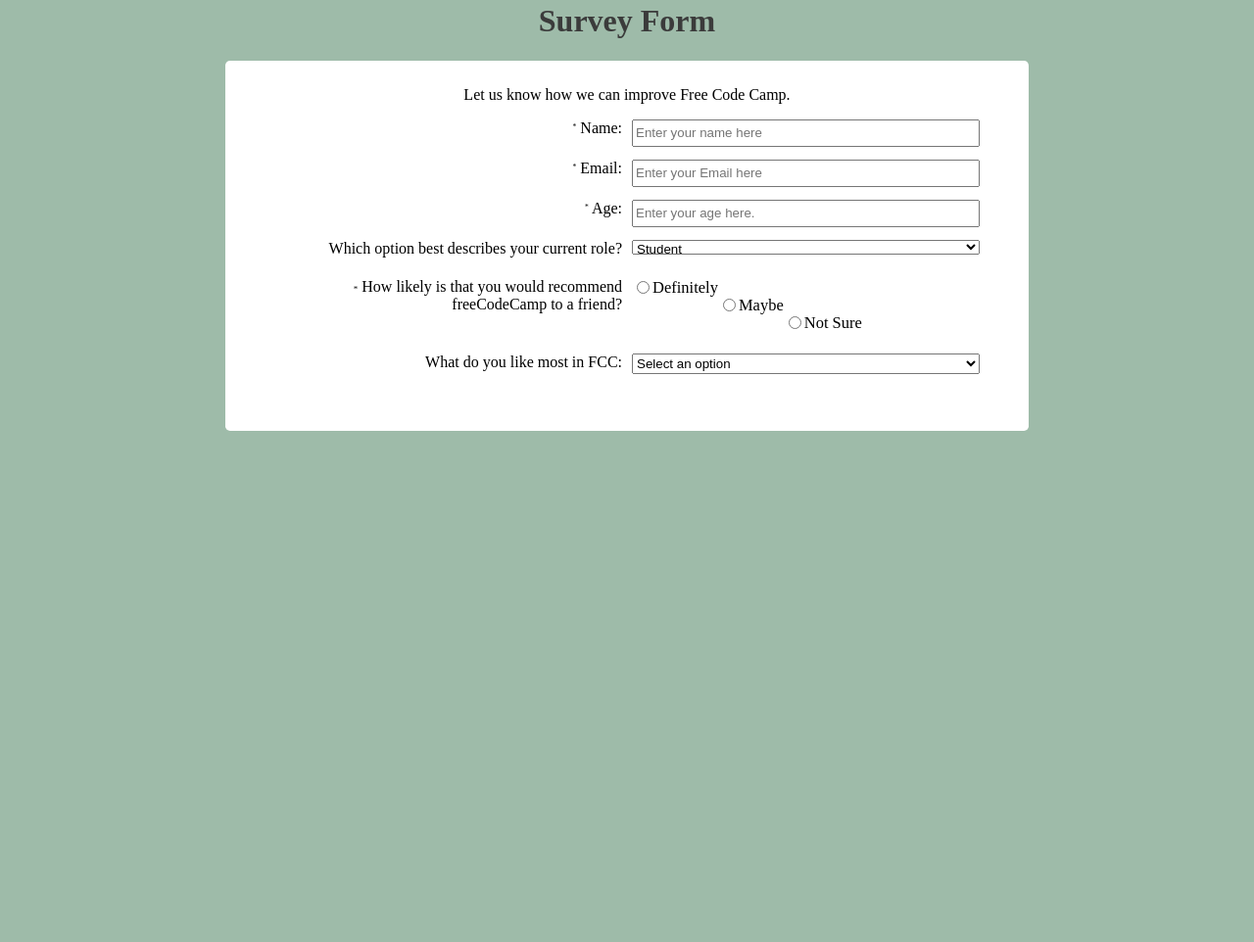
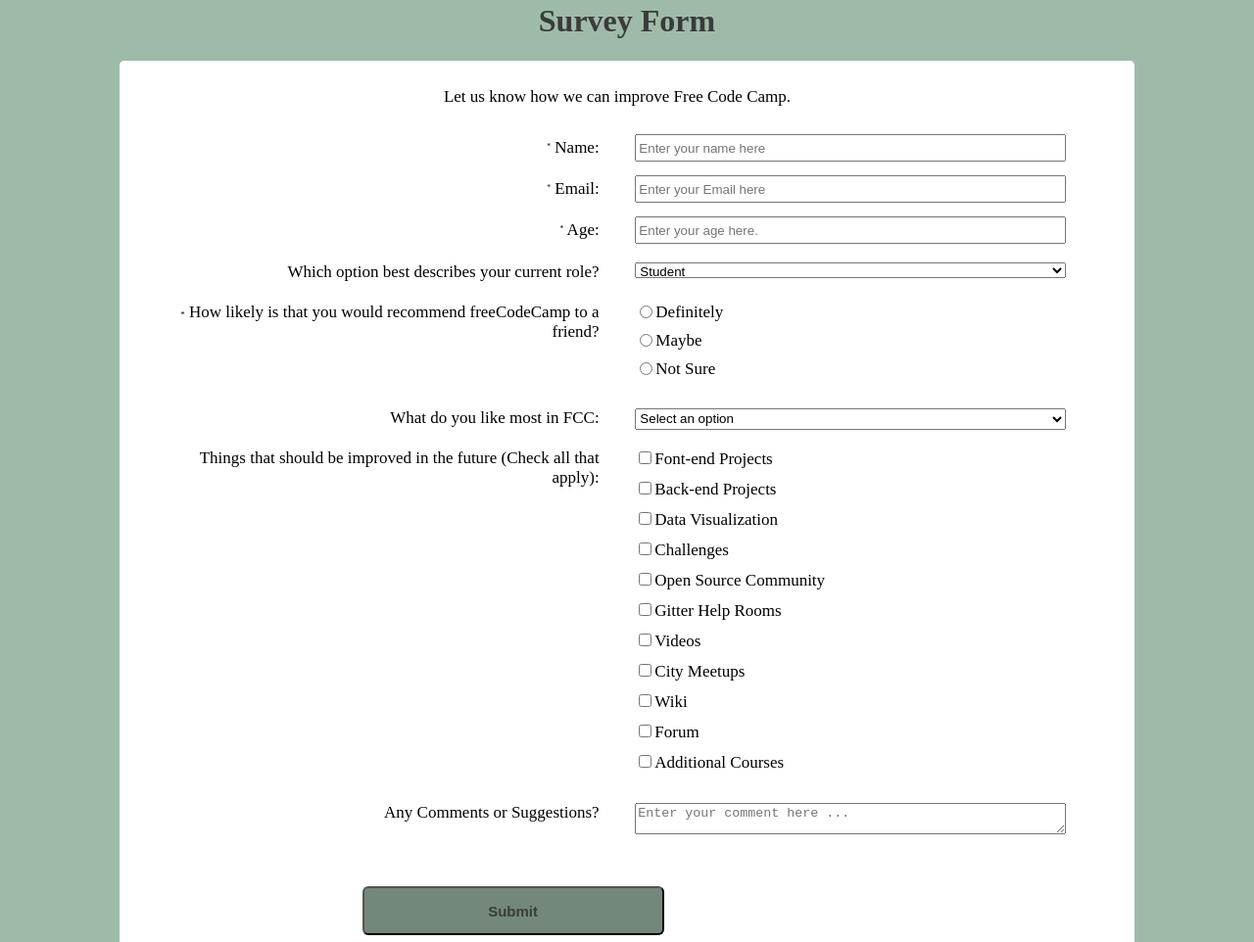
Before and after one commit to J-H-B/SurveyForm, a plain HTML site: page index.html in a window 1280 px wide. Shown: the part 18-980 px from the top of the page at 98% size. Before the commit the page ends 800 px from the top, so only its background shows below. Drawn offline with Linux system fonts and the light colour scheme.

Commit message:
Finishing the Form structure
Completed the form structure, however it still needs a bit more work in regards to validity of the data.

```diff
--- a/css/main.css
+++ b/css/main.css
@@ -2,7 +2,7 @@
 	margin: 0;
 	padding: 0;
 	background-color: #9EBBA9;
-	width: 80%;
+	width: 90%;
 	margin: auto;
 	text-align: center;
 }
@@ -12,18 +12,11 @@
 }
 
 main{
+	padding-right: 20px;
 	padding-top: 10px;
 	background-color: #fff;
 	border-radius: 0.3em;
-}
-
-.sup{
-	font-size: xx-small;
-
-}
-
-input{
-	height: 105%;
+	padding-bottom: 32%;
 }
 
 form{
@@ -32,14 +25,39 @@
 	margin-right: 50px;
 	grid-template-columns: 1fr 1fr;
 	grid-template-rows: repeat(9, auto);
-	/*line-height: 1.8;*/
-	grid-row-gap: 20px;
-	grid-column-gap: 10px;
+	grid-row-gap: 3%;
+	grid-column-gap: 4%;
 }
+
+#improve{
+	padding-bottom: 1.5%;
+}
+.sup{
+	font-size: xx-small;
+
+}
+
+input[type="text"]{
+	height: 105%;
+	position: relative;
+	top: -4px;
+}
+
 label{
+	font-size: 17px;
 	text-align: right;
 }
 
+p{
+	font-size: 17px;
+}
+.radio-data{
+	margin-bottom: 8px;
+	float: left;
+	width: 80%;
+	text-align: left;
+	font-size: 17px;
+}
 #radios>label{
 	font-size: 16.5px;
 	float: left;
@@ -53,10 +71,36 @@
 	float: left;
 }
 
-.recommendation{
-
-}
 
 #fcc{
 	height: 110%;
 }
+
+input[type="checkbox"]{
+	float: left;
+}
+
+.inner-improvement-div{
+	margin-bottom: 10px;
+	float: left;
+	width: 80%;
+	text-align: left;
+	font-size: 18px;
+}
+
+textarea{
+	height: 130%;
+}
+
+#submitbutton{
+	background-color: #73887B;
+	color: #3B3B3B;
+	width: 70%;
+	height: 50px;
+	font-size: 15px;
+	font-weight: bold;
+	border-radius: 0.4em;
+	position: relative;
+	left: 35%;
+	margin: 10%;
+}
--- a/index.html
+++ b/index.html
@@ -39,15 +39,21 @@
 				How likely is that you would recommend freeCodeCamp to a friend?
 			</label>
 			<div id="radios">
+				<div class="radio-data">
 				<label>
 					<input type="radio" name="recommendation" class = "recommendation" value="Definitely">Definitely
 				</label><br/>
+				</div>
+				<div class="radio-data">
 				<label>
 					<input type="radio" name="recommendation" class = "recommendation" value="maybe">Maybe
 				</label></br/>
+				</div>
+				<div class="radio-data">
 				<label>
 					<input type="radio" name="recommendation" class = "recommendation" value = "NotSure">Not Sure
 				</label><br/>
+				</div>
 			</div>
 			<label for = "fcc">What do you like most in FCC:</label>
 			<select id = "fcc" name = "fcc">
@@ -57,6 +63,46 @@
 				<option value = "community">Community</option>
 				<option value="opensource">Open Source</option>
 			</select>
+			<label for = "improvements">Things that should be improved in the future (Check all that apply):</label>
+			<div id = "improvement-div">
+				<div class = "inner-improvement-div">
+				<input type="checkbox" name="fontend" class="improvements"><label for="frontend">Font-end Projects</label>
+				</div><br>
+				<div class = "inner-improvement-div">
+				<input type="checkbox" name="backend" class="improvements"><label for="backend">Back-end Projects</label>
+				</div><br>
+				<div class = "inner-improvement-div">
+				<input type="checkbox" name="datavisualization" class="improvements"><label for="datavisualization">Data Visualization</label>
+				</div><br>
+				<div class = "inner-improvement-div">
+				<input type="checkbox" name="challenges" class="improvements"><label for="challenges">Challenges</label>
+				</div><br>
+				<div class = "inner-improvement-div">
+				<input type="checkbox" name="opensourcecommunity" class="improvements"><label for="opensourcecommunity">Open Source Community</label>
+				</div><br />
+				<div class = "inner-improvement-div">
+				<input type="checkbox" name="gitterhelprooms" class="improvements"><label for="gitterhelprooms">Gitter Help Rooms</label>
+				</div><br/>
+				<div class = "inner-improvement-div">
+				<input type="checkbox" name="videos" class="improvements"><label for="videos">Videos</label>
+				</div><br/>
+				<div class = "inner-improvement-div">
+				<input type="checkbox" name="citymeetups" class="improvements"><label for="citymeetups">City Meetups</label>
+				</div><br/>
+				<div class = "inner-improvement-div">
+				<input type="checkbox" name="wiki" class="improvements"><label for="wiki">Wiki</label><br>
+				</div><br/>
+				<div class = "inner-improvement-div">
+				<input type="checkbox" name="forum" class="improvements"><label for="forum">Forum</label>
+				</div><br/>
+				<div class = "inner-improvement-div">
+				<input type="checkbox" name="additionalcourses" class="improvements"><label for="additionalcourses">
+				Additional Courses</label>
+				</div><br/>
+			</div>
+			<label for="comments">Any Comments or Suggestions?</label>
+			<textarea placeholder="Enter your comment here ..."></textarea>
+			<button type="submit" name="submit" id = "submitbutton">Submit</button>
 		</form>
 	</main>
 </div>
```
